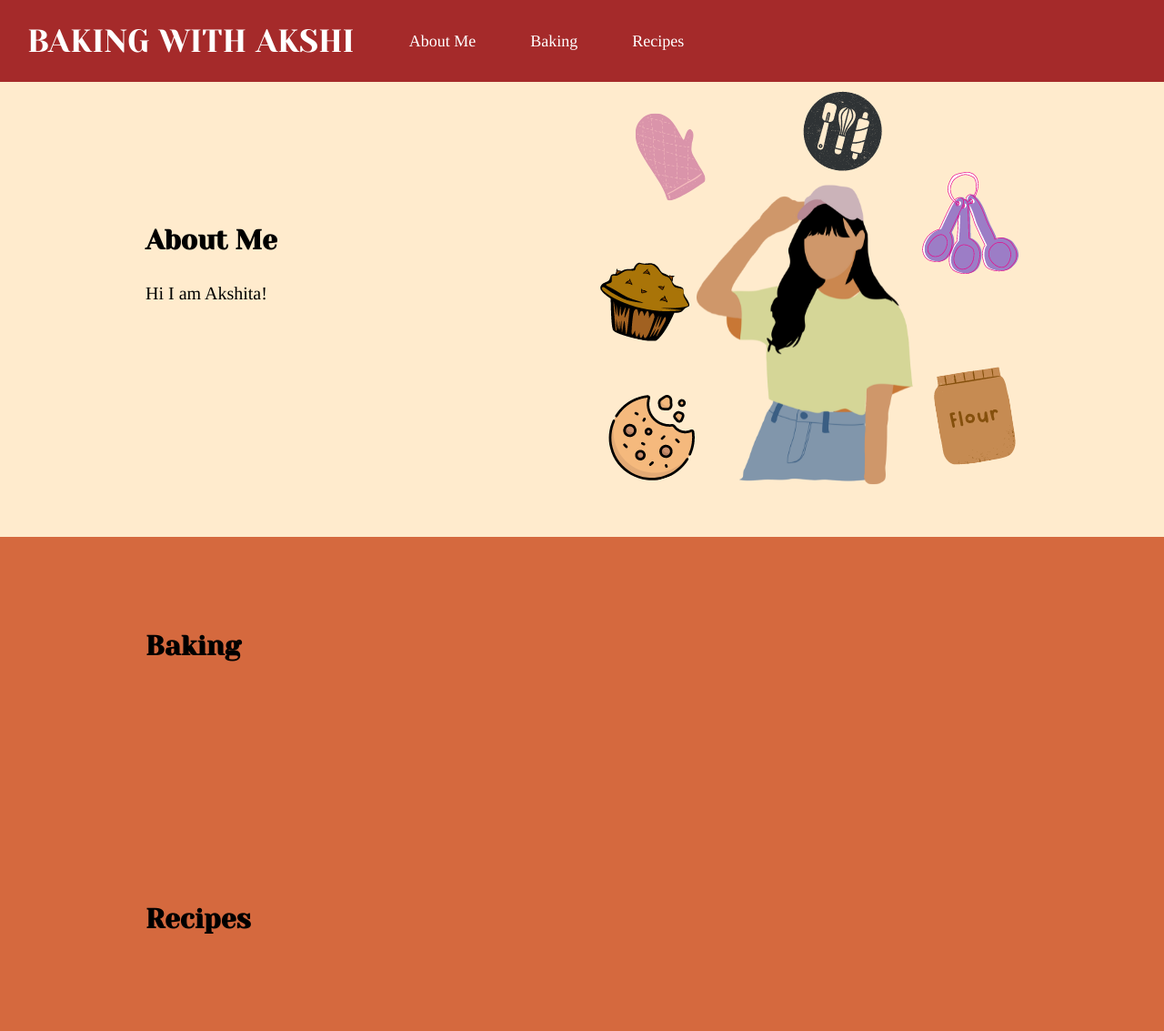
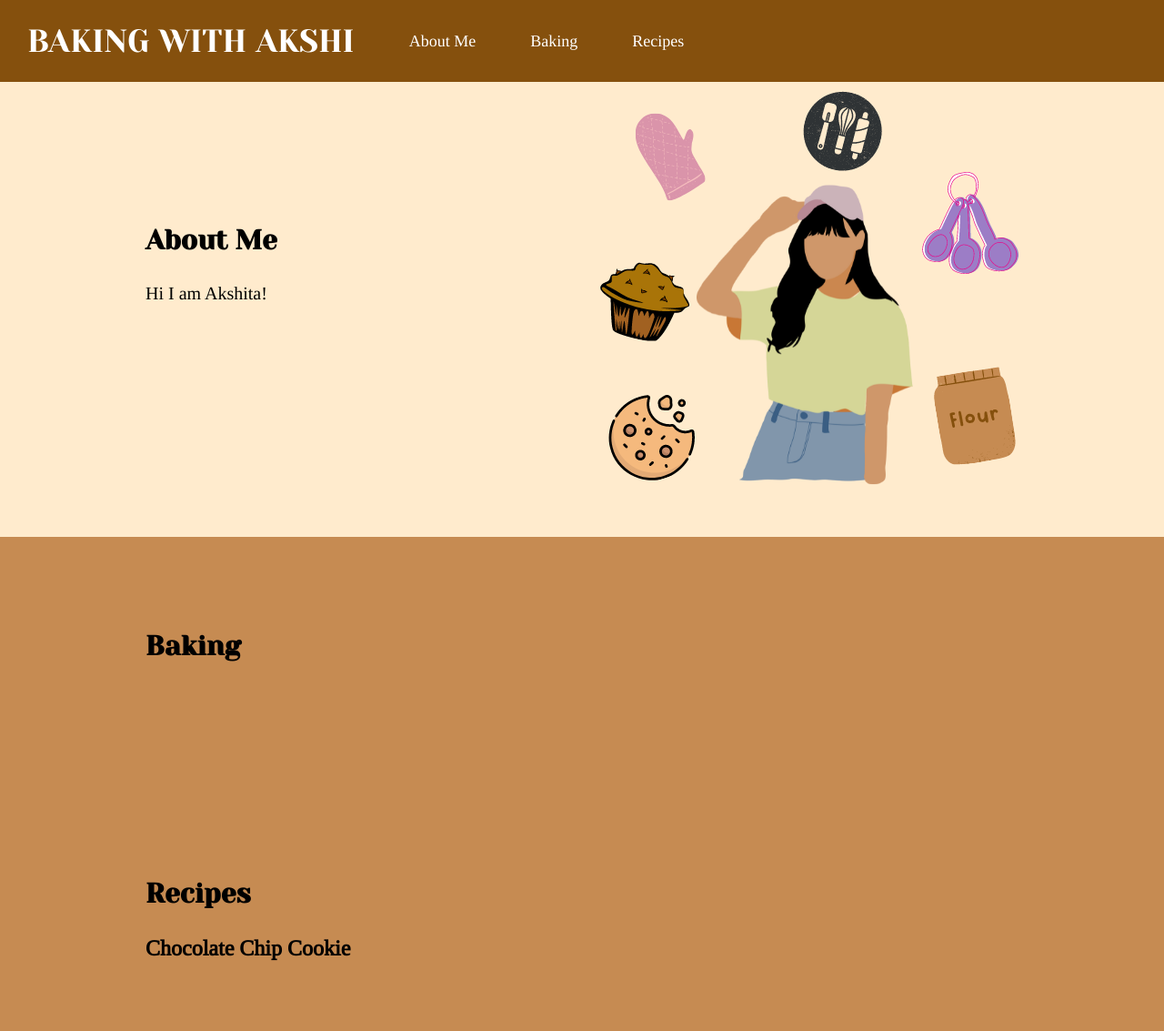
Before and after one commit to akshitaanand/Akshita-Bakes, a plain HTML site: page index.html in a window 1280 px wide. Shown: the whole page at 91% size. Drawn offline with Linux system fonts and the light colour scheme.

Commit message:
css updates

```diff
--- a/index.html
+++ b/index.html
@@ -38,6 +38,7 @@
             <div class = "content">
                 <div class = "formatSection">
                     <h1 class = "title-text" id = "recipes">Recipes</h1>
+                    <h2 class = "baking-text">Chocolate Chip Cookie</h2>
                 </div>
         </div>
         </section>
--- a/resources/css/index.css
+++ b/resources/css/index.css
@@ -11,7 +11,7 @@
 }
 
 .section1{
-    background-color: rgb(213, 105, 62);
+    background-color:#c68b52;
     height: 300px;
     width:auto;
 }
@@ -36,7 +36,7 @@
 }
 
 .navBackground{
-    background-color: brown;
+    background-color: #85500d;
     background-blend-mode: darken;
     background-size: cover;
 }
@@ -101,3 +101,8 @@
 .divider {
     padding: 0px 70px;
 }
+
+.baking-text {
+    font-family: 'Tinos', serif;
+    margin-top: 30px;
+}
```
